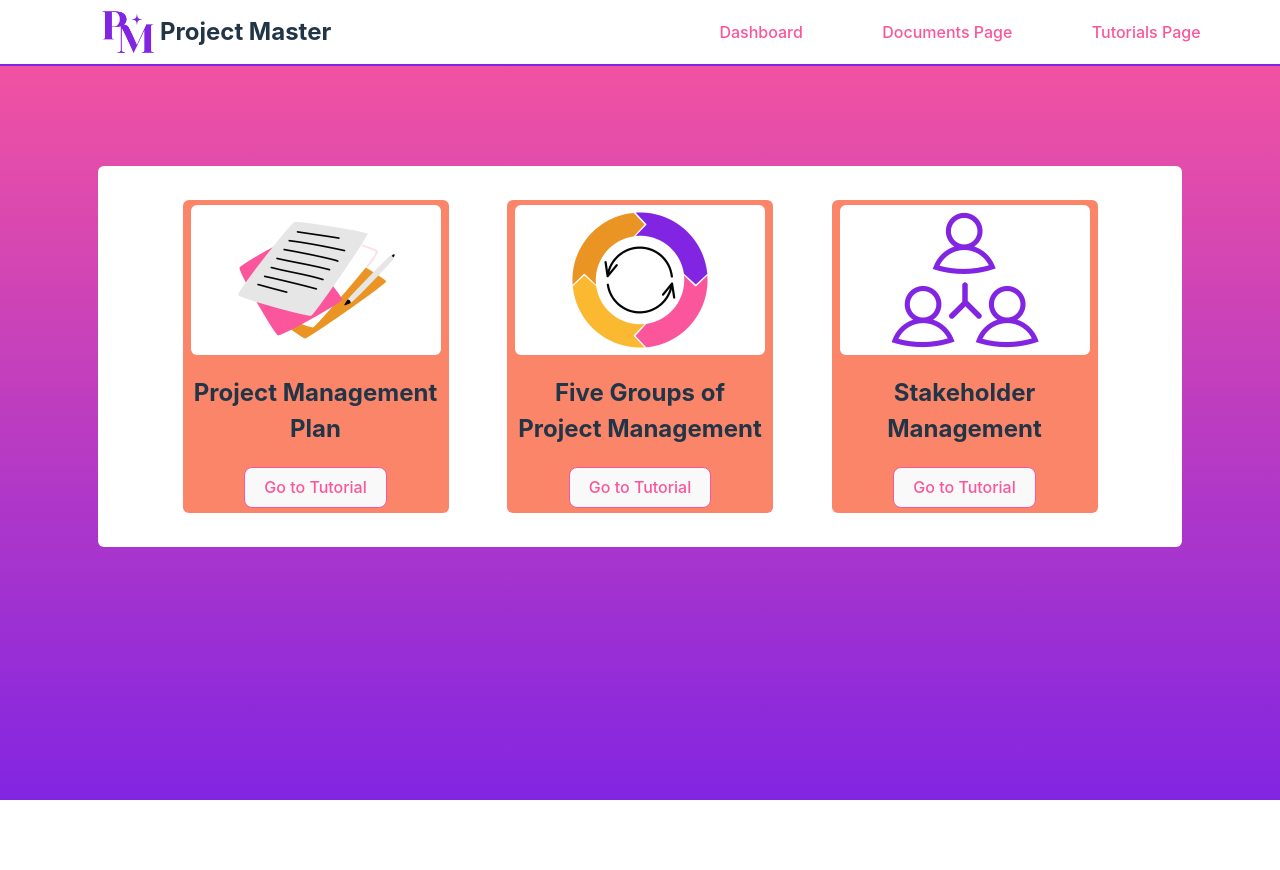
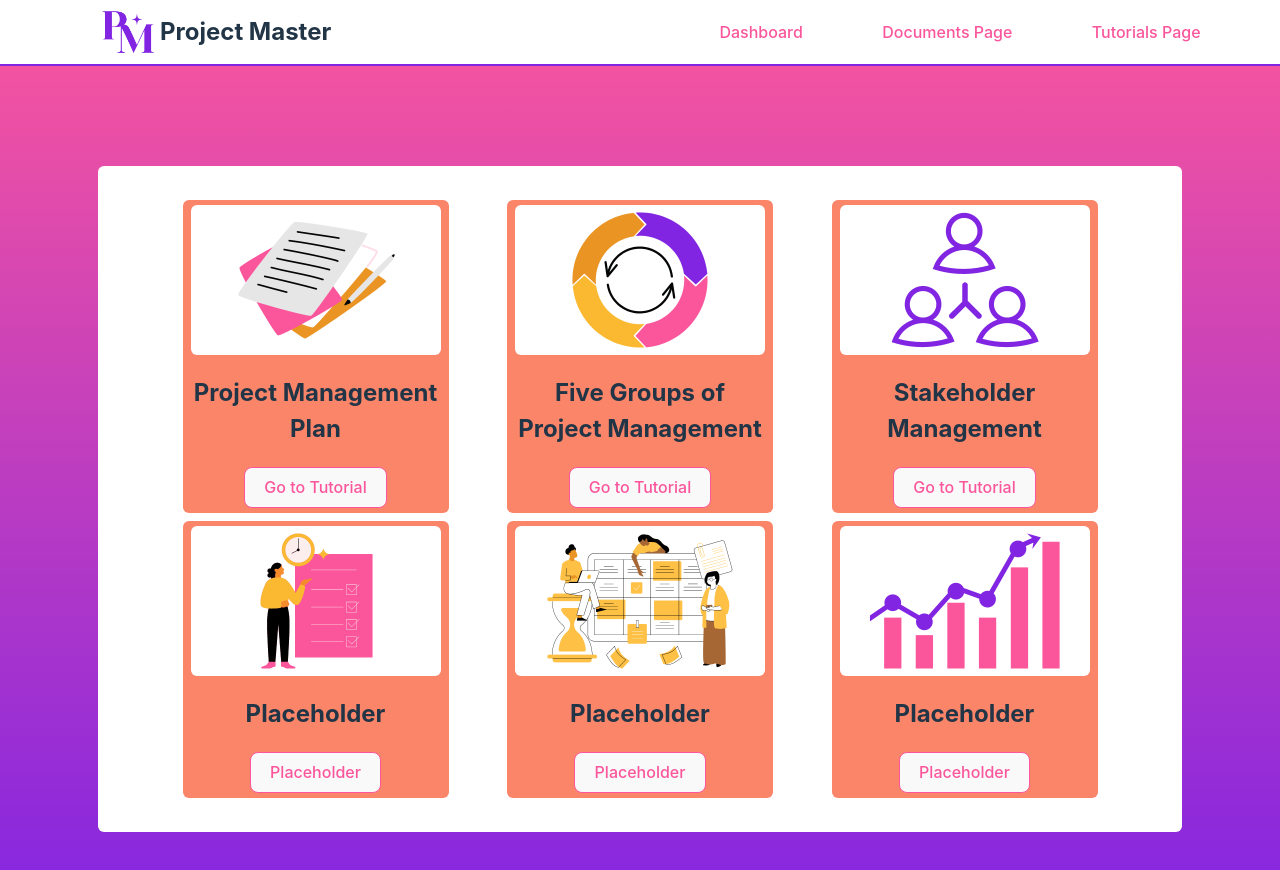
Before and after one commit to ananyatandel/project-master, a React (Vite) app in the folder project-master/: page /Tutorials in a window 1280 px wide. Shown: the top 870 px of the page. Before the commit the page ends 800 px from the top, so only its background shows below. Built offline with nearby package versions, Linux system fonts and the light colour scheme.

Commit message:
Updated Tutorial images

```diff
--- a/project-master/src/Tutorials.jsx
+++ b/project-master/src/Tutorials.jsx
@@ -1,11 +1,14 @@
 import { useState } from 'react';
 import { Outlet, Link } from 'react-router-dom';
-import Pmp from './tutorials/Pmp.jsx';
+import Pmp from './tutorials/pmp.jsx';
 import Groups from './tutorials/groups.jsx';
 import Stakeholder from './tutorials/stakeholder.jsx';
 import stakeholderIMG from './assets/Stakeholder_Tutorial_Thumbnail.png';
 import fivegroups from './assets/Five_Groups_Tutorial_Thumbnail.png';
 import pmPlan from './assets/PMP_Tutorial_Thumbnail.png';
+import placeholderOne from './assets/Tutorial_Placeholder_1.png';
+import placeholderTwo from './assets/Tutorial_Placeholder_2.png';
+import placeholderThree from './assets/Tutorial_Placeholder_3.png';
 // import tutorialPlaceholderOne from './assets/Tutorial_Placeholder_1.png';
 // import tutorialPlaceholderTwo from './assets/Tutorial_Placeholder_2.png';
 // import tutorialPlaceholderThree from './assets/Tutorial_Placeholder_3.png';
@@ -42,6 +45,24 @@ function Tutorials() {
             <img src={stakeholderIMG} alt="photo" className='docPhoto'/>
             <h2>Stakeholder Management</h2>
             <button id="StakeholderTutorial" className='tutorialButton' onClick={()=>loadTutorial("StakeholderTutorial")}>Go to Tutorial</button>
+          </div>
+
+          <div className='tutorialBox'>
+            <img src={placeholderOne} alt="photo" className='docPhoto'/>
+            <h2>Placeholder</h2>
+            <button className='tutorialButton'>Placeholder</button>
+          </div>
+
+          <div className='tutorialBox'>
+            <img src={placeholderTwo} alt="photo" className='docPhoto'/>
+            <h2>Placeholder</h2>
+            <button className='tutorialButton'>Placeholder</button>
+          </div>
+
+          <div className='tutorialBox'>
+            <img src={placeholderThree} alt="photo" className='docPhoto'/>
+            <h2>Placeholder</h2>
+            <button className='tutorialButton'>Placeholder</button>
           </div>
 
         </div>
```
Also changed, not shown: project-master/src/assets/Tutorial_Placeholder_3.png (renamed from project-master/src/assets/Tutorial_Placeholer_3.png).
